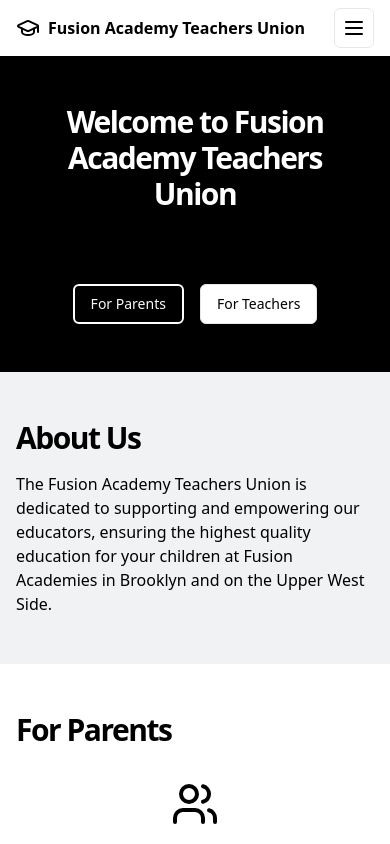
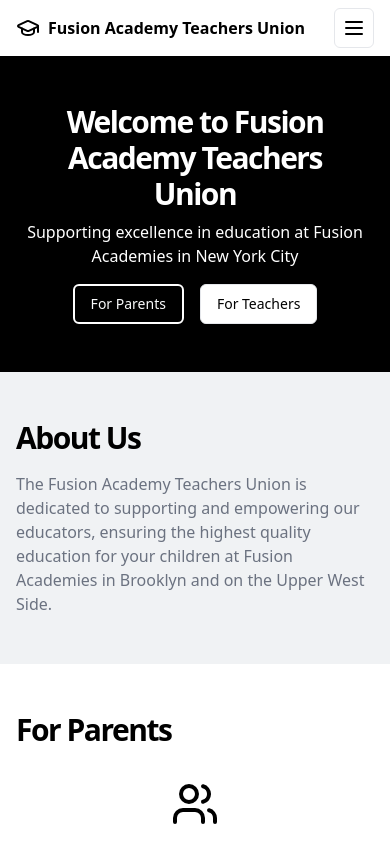
Before and after one commit to chtmiley/FusionTeachersUnion, a Next.js app in the folder fusion-teachers-union/: page / in a window 390 px wide. Shown: the top 844 px of the page. Built offline with nearby package versions, Linux system fonts and the light colour scheme.

Commit message:
Biggest change was modifying tailwind config to try to regain access to typical tailwindcss classes for coloring, but did not succeed. Also made modifications to make the hamburger nav work better and to add the subtext back to being visible on the main page

```diff
--- a/fusion-teachers-union/src/app/page.tsx
+++ b/fusion-teachers-union/src/app/page.tsx
@@ -47,7 +47,7 @@
               <span className="sr-only">Toggle menu</span>
             </Button>
           </SheetTrigger>
-          <SheetContent side="right">
+          <SheetContent side="right" className="bg-white dark:bg-black dark:text-white">
             <nav className="flex flex-col gap-4">
               <NavItems />
             </nav>
@@ -62,7 +62,7 @@
                 <h1 className="text-3xl font-bold tracking-tighter sm:text-4xl md:text-5xl lg:text-6xl/none text-white">
                   Welcome to Fusion Academy Teachers Union
                 </h1>
-                <p className="mx-auto max-w-[700px] text-gray-200 md:text-xl">
+                <p className="mx-auto max-w-[700px] text-gray-200 md:text-xl text-white">
                   Supporting excellence in education at Fusion Academies in New York City
                 </p>
               </div>
--- a/fusion-teachers-union/tailwind.config.ts
+++ b/fusion-teachers-union/tailwind.config.ts
@@ -13,14 +13,12 @@
         foreground: "var(--foreground)",
         lightgray: "hsl(220, 14.3%, 95%)",
         white: '#ffffff',
-      },
-    },
-      colors: {
+        black: '#000000',
         "border": "hsl(var(--border))",
         "input": "hsl(var(--input))",
         "ring": "hsl(var(--ring))",
-            "background": "hsl(var(--background))",
-            "foreground": "hsl(var(--foreground))",
+        //"background": "hsl(var(--background))",
+        //"foreground": "hsl(var(--foreground))",
         "primary": {
           "DEFAULT": "hsl(var(--primary))",
           "foreground": "hsl(var(--primary-foreground))"
@@ -74,6 +72,7 @@
             }
           }
       },
+},
   plugins: [require("tailwindcss-animate")],
 };
 export default config;
```
Lines whose indentation alone changed are shown as unchanged.
